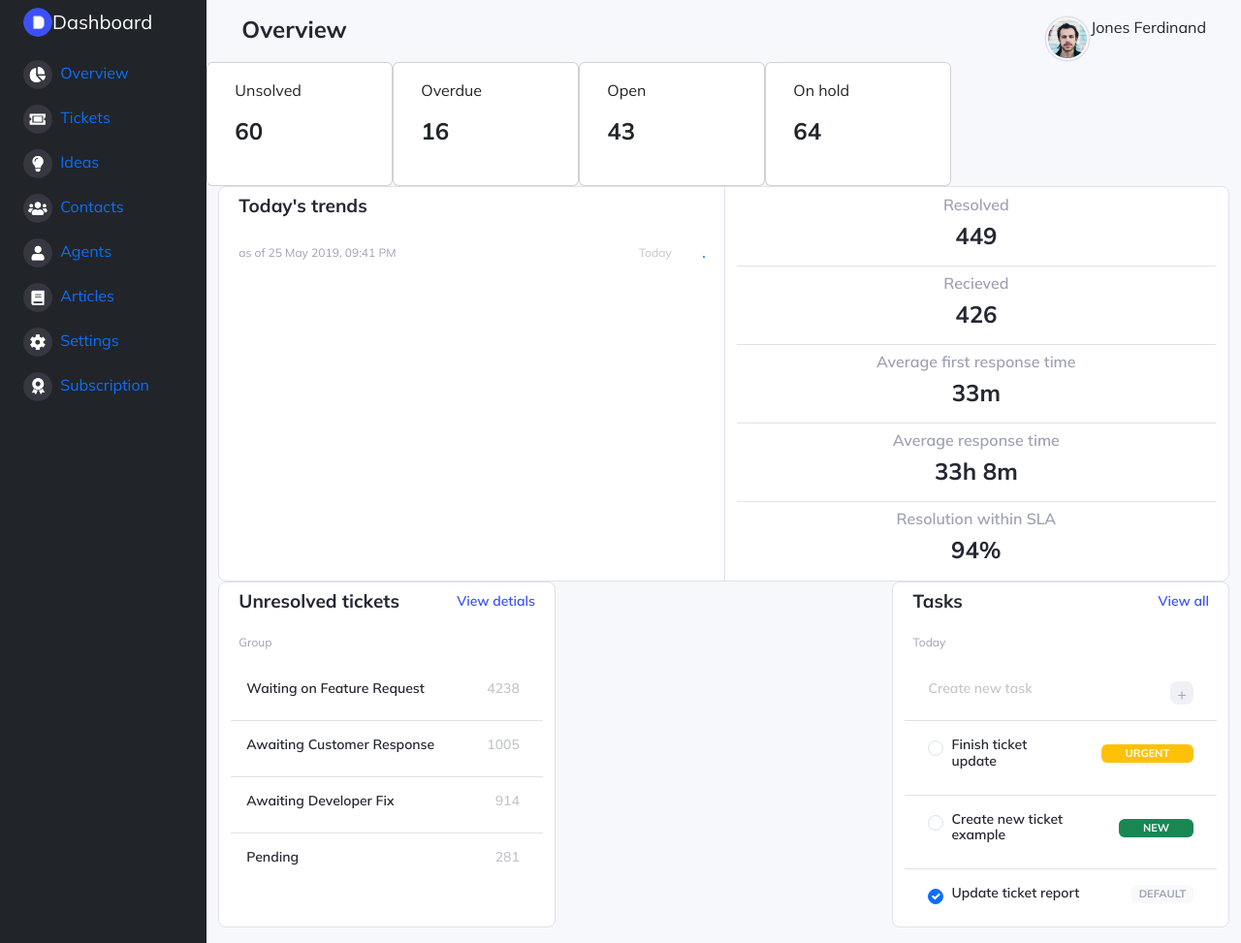
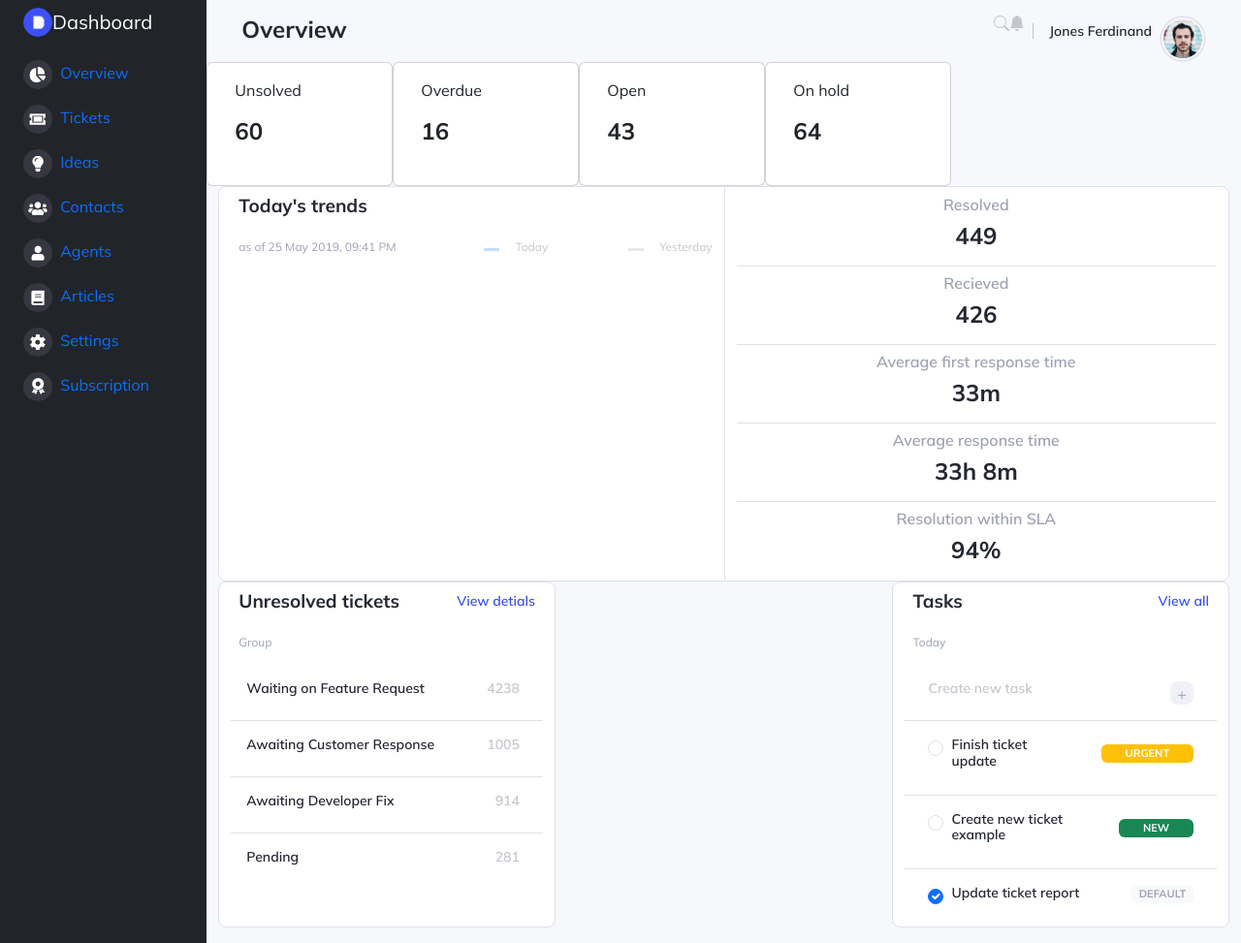
Before and after one commit to lgoyo/INM320SAA_Group5_BootstrapAssignment, a website: page public/index.html in a window 1280 px wide. Shown: the whole page at 97% size. Drawn offline with nearby package versions, Linux system fonts and the light colour scheme.

Commit message:
Sunday Struggle

```diff
--- a/public/index.html
+++ b/public/index.html
@@ -107,10 +107,26 @@
                     <!-- Left Icons -->
                     <div class="col" id="left icons">
                       <div class="d-flex justify-content-end">
+
+                        <svg xmlns="http://www.w3.org/2000/svg" width="16" height="16" fill="#C5C7CD" class="bi bi-search" viewBox="0 0 16 16">
+                          <path d="M11.742 10.344a6.5 6.5 0 1 0-1.397 1.398h-.001q.044.06.098.115l3.85 3.85a1 1 0 0 0 1.415-1.414l-3.85-3.85a1 1 0 0 0-.115-.1zM12 6.5a5.5 5.5 0 1 1-11 0 5.5 5.5 0 0 1 11 0"/>
+                        </svg>
+
+                        <svg xmlns="http://www.w3.org/2000/svg" width="16" height="16" fill="#C5C7CD" class="bi bi-bell-fill" viewBox="0 0 16 16">
+                          <path d="M8 16a2 2 0 0 0 2-2H6a2 2 0 0 0 2 2m.995-14.901a1 1 0 1 0-1.99 0A5 5 0 0 0 3 6c0 1.098-.5 6-2 7h14c-1.5-1-2-5.902-2-7 0-2.42-1.72-4.44-4.005-4.901"/>
+                        </svg>
+
+                        <div class="p-2" style="height: 32px;">
+                          <div class="vr"></div>
+                        </div>
+
+                        <div class="p-2">
+                          <h5>Jones Ferdinand</h5>
+                        </div>
+
                         <a class="accountphoto" href="#">
                           <img src="/public/Icons/photo.png">
                         </a>
-                        Jones Ferdinand
                       </div>
                     </div>
 
@@ -167,12 +183,20 @@
                         <h6>as of 25 May 2019, 09:41 PM</h6>
                       </div>
 
-                      <div class="p-2 ms-auto">
+                      <div class="pb-1 ms-auto">
+                        <hr class="custom-hr">
+                      </div>
+
+                      <div class="ml-n2">
                         <h6 class="semi">Today</h6>
                       </div>
 
-                      <div class="p-2 ms">
-                        <hr class="border border-primary border-1 opacity-75">
+                      <div class="pb-1 ms-auto">
+                        <hr class="custom-hr2">
+                      </div>
+
+                      <div class="ml-n2">
+                        <h6 class="semi">Yesterday</h6>
                       </div>
 
                     </div>
@@ -323,7 +347,6 @@
                         <h6>Today</h6>
                       </div>
 
-
                       <ul class="list-group list-group-flush">
 
                         <li class="list-group-item">
--- a/public/style.css
+++ b/public/style.css
@@ -97,3 +97,15 @@ h6{
     height: 24px;
     outline: none;
 }
+
+.custom-hr {
+    border-color: #007bff;
+    border-width: 3px;
+    width: 16px;
+}
+
+.custom-hr2 {
+    border-color: #9FA2B4;
+    border-width: 3px;
+    width: 16px;
+}
```
